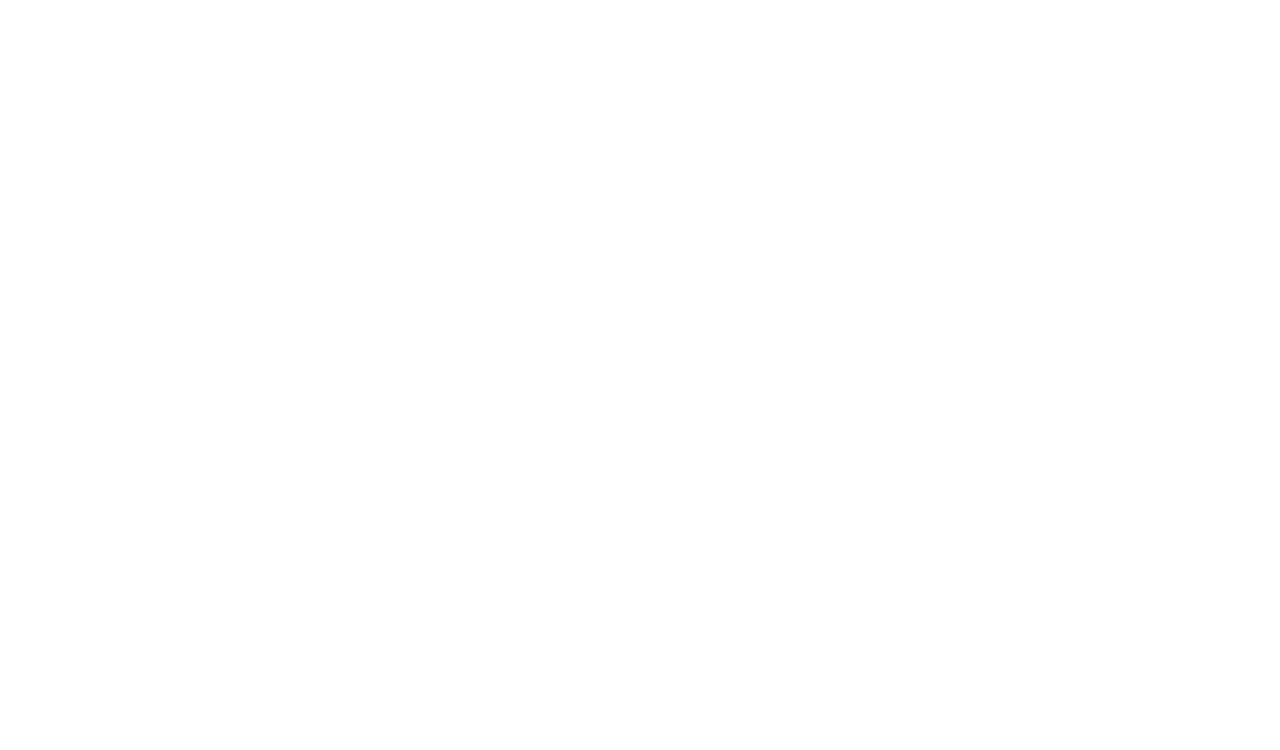
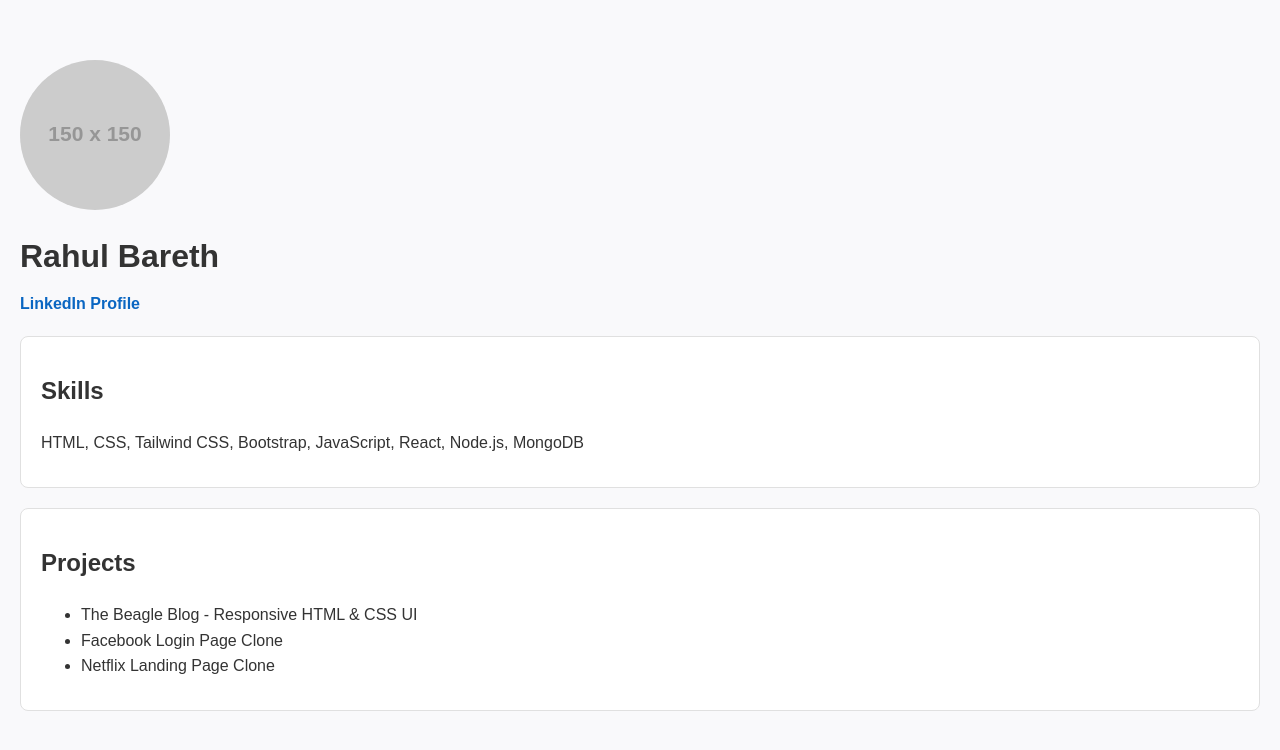
Before and after one commit to acciojob/portfolio-page-Rahul-Bareth, a website: page main.html in a window 1280 px wide. Drawn offline with Linux system fonts and the light colour scheme; placeholder pictures from the web are drawn by us.

Commit message:
created a submission

```diff
--- a/main.html
+++ b/main.html
@@ -4,10 +4,29 @@
 
 <head>
 	<link rel="stylesheet" href="styles.css">
+	<title>Portfolio</title>
+
 </head>
 
 <body>
 	<!-- the entire body must be written by student -->
+	<img src="https://via.placeholder.com/150" alt="Profile Photo">
+	<h1>Rahul Bareth</h1>
+	<a href="https://www.linkedin.com/" target="_blank">LinkedIn Profile</a>
+
+	<section id="skills">
+		<h2>Skills</h2>
+		<p>HTML, CSS, Tailwind CSS, Bootstrap, JavaScript, React, Node.js, MongoDB</p>
+	</section>
+
+	<section id="projects">
+		<h2>Projects</h2>
+		<ul>
+			<li>The Beagle Blog - Responsive HTML &amp; CSS UI</li>
+            <li>Facebook Login Page Clone</li>
+            <li>Netflix Landing Page Clone</li>
+		</ul>
+	</section>
     <script type="text/javascript" src="./script.js">
 </script>
 
--- a/styles.css
+++ b/styles.css
@@ -1,2 +1,45 @@
 
 /* Your CSS Code here. */
+
+body {
+	font-family: Arial, sans-serif;
+	line-height: 1.6;
+	max-width: 700;
+	margin: 40px auto;
+	padding: 20px;
+	background-color: #f9f9fb;
+	color: #333;
+}
+
+img {
+	height: 150px;
+	width: 150px;
+	border-radius: 50%;
+	object-fit: cover;
+	display: block;
+	margin-bottom: 15px;
+}
+
+h1 {
+	margin-bottom: 8px;
+}
+
+a {
+	display: inline-block;
+	margin-bottom: 20px;
+	color: #0a66c2;
+	text-decoration: none;
+	font-weight: bold;
+}
+
+a:hover {
+	text-decoration: underline;
+}
+
+section {
+	background-color: #ffffff;
+	padding: 15px 20px;
+	margin-bottom: 20px;
+	border-radius: 8px;
+	border: 1px solid #e0e0e0;;
+}
```
